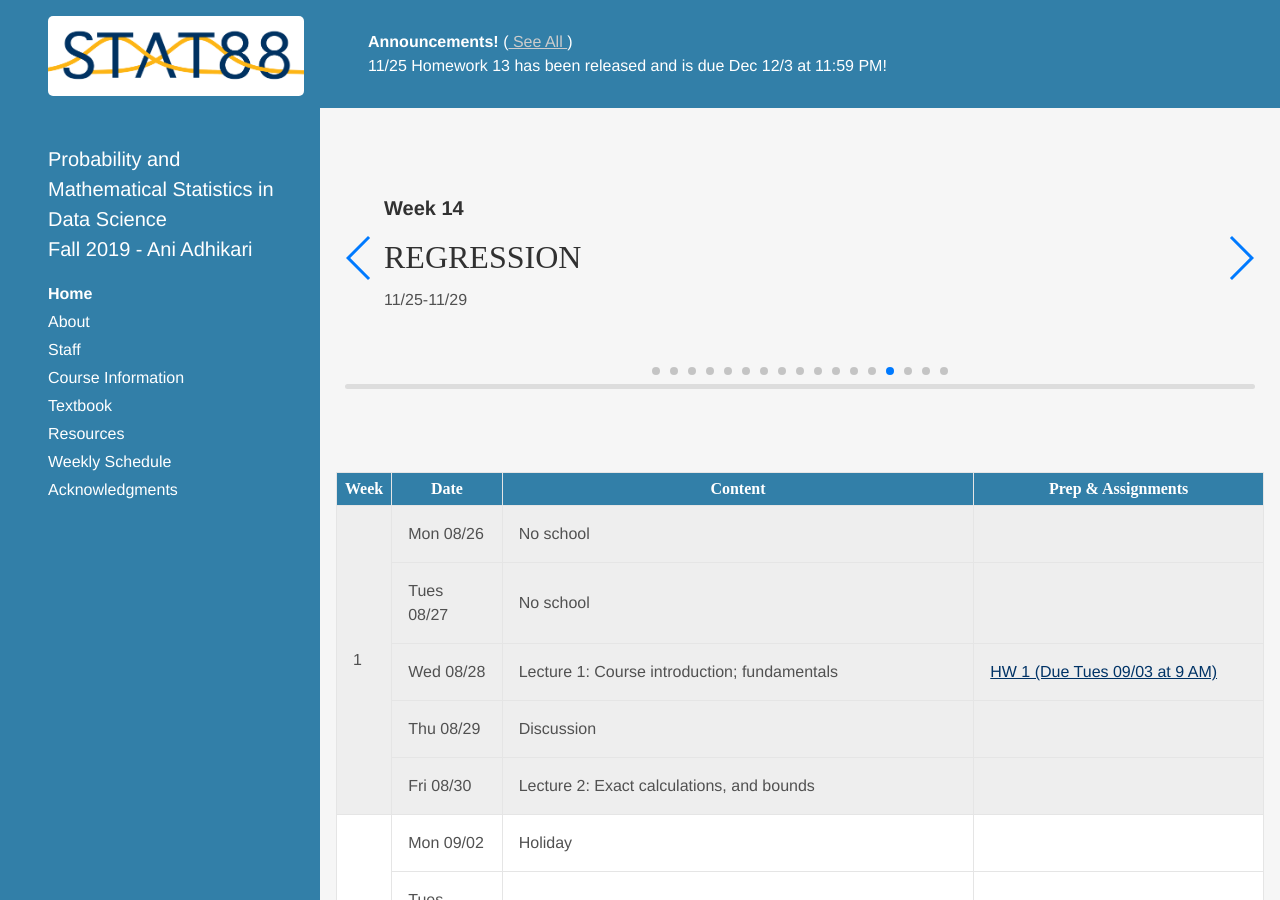
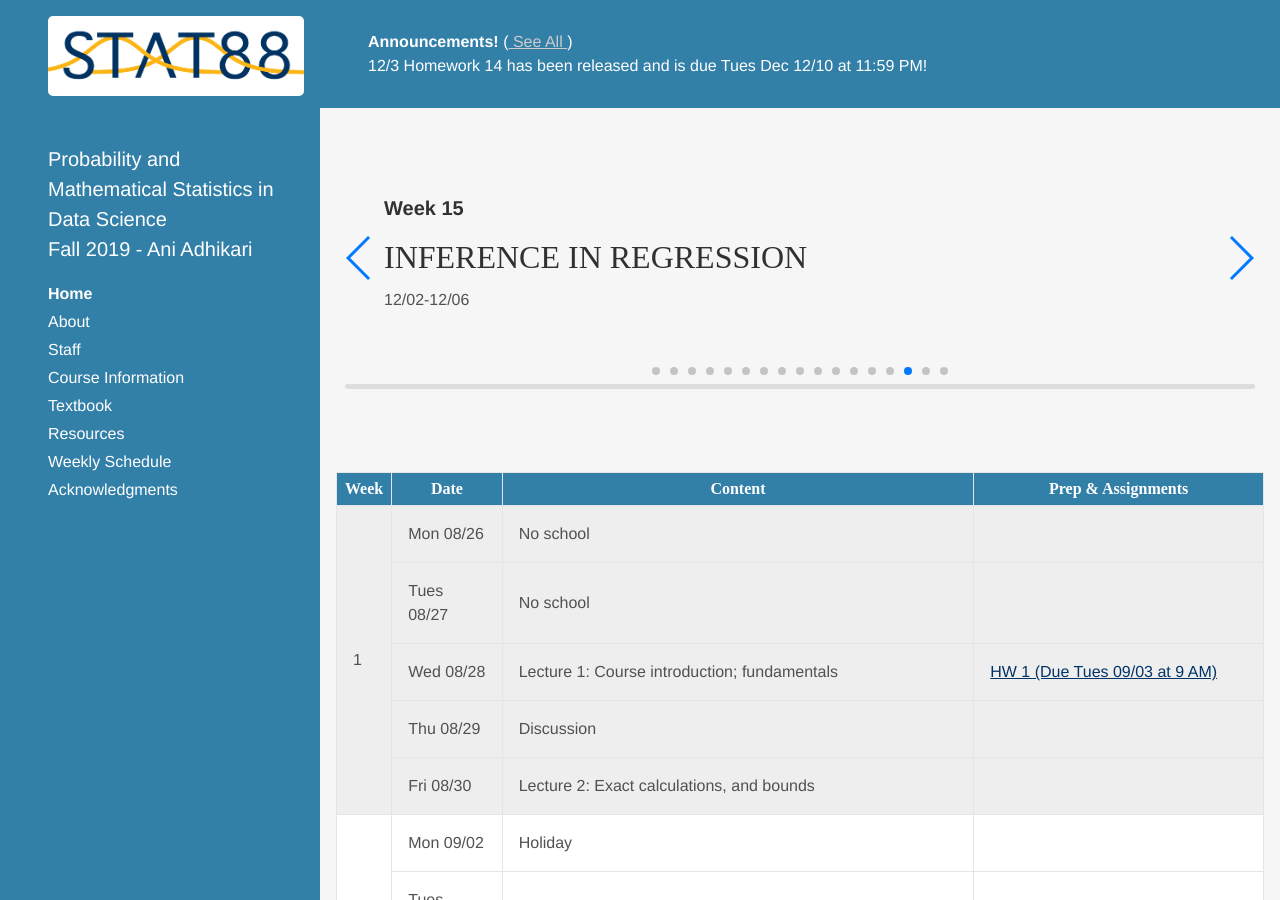
Before and after one commit to stat88/stat88.github.io, a Jekyll site: the page built from index.html, in a window 1280 px wide and 900 px high. Built offline with Jekyll 4.4.1, drawn with Linux system fonts in a browser that asks for light colours; some web fonts are replaced; the list of posts is cut into pages by our own code.

Commit message:
Adding homework 14

```diff
--- a/_data/announcements.yml
+++ b/_data/announcements.yml
@@ -1,5 +1,5 @@
 # - 8/28 - Welcome to the first day of lectures! Remember to come to section tomorrow (Th 8/29) too!
-- 11/25 Homework 13 has been released and is due Dec 12/3 at 11:59 PM!
+- 12/3 Homework 14 has been released and is due Tues Dec 12/10 at 11:59 PM!
 #- 10/27 - Homework 8's deadline has been extended to Tues 10/29 at 11:59 PM. There is no lecture on Monday 10/28
 #- 9/30 - Homework 6 has been released and is due Mon 10/7 at noon!
 #- 9/1 - Have a wonderful 3 day weekend! There will be no lecture or office hours on Mon 9/2
--- a/_data/syllabus2.yml
+++ b/_data/syllabus2.yml
@@ -274,6 +274,7 @@ weeks:
       content: "Discussion"
       assignments:
         - name: HW 14 (Due Tues 12/10 at noon)
+          url: http://prob140.datahub.berkeley.edu/hub/user-redirect/git-pull?repo=https://github.com/stat88/content-fa19&branch=master&subPath=hw/Homework_14.ipynb
     - date: Wed 12/04
       content: "Lecture 36: The regression model for data"
     - date: Thu 12/05
--- a/_includes/agenda.html
+++ b/_includes/agenda.html
@@ -52,7 +52,7 @@
         prevButton: '.swiper-button-prev',
       direction: 'horizontal',
       loop: false,
-      initialSlide: 13
+      initialSlide: 14
     })
   });
   </script>
```
